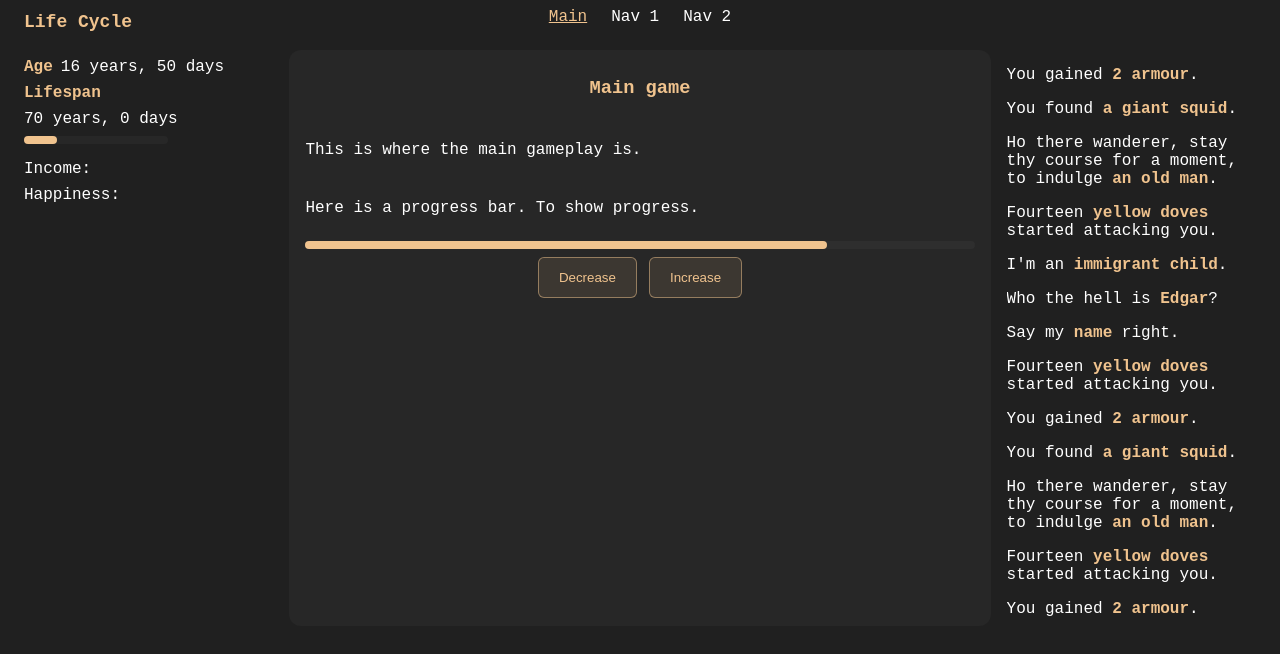
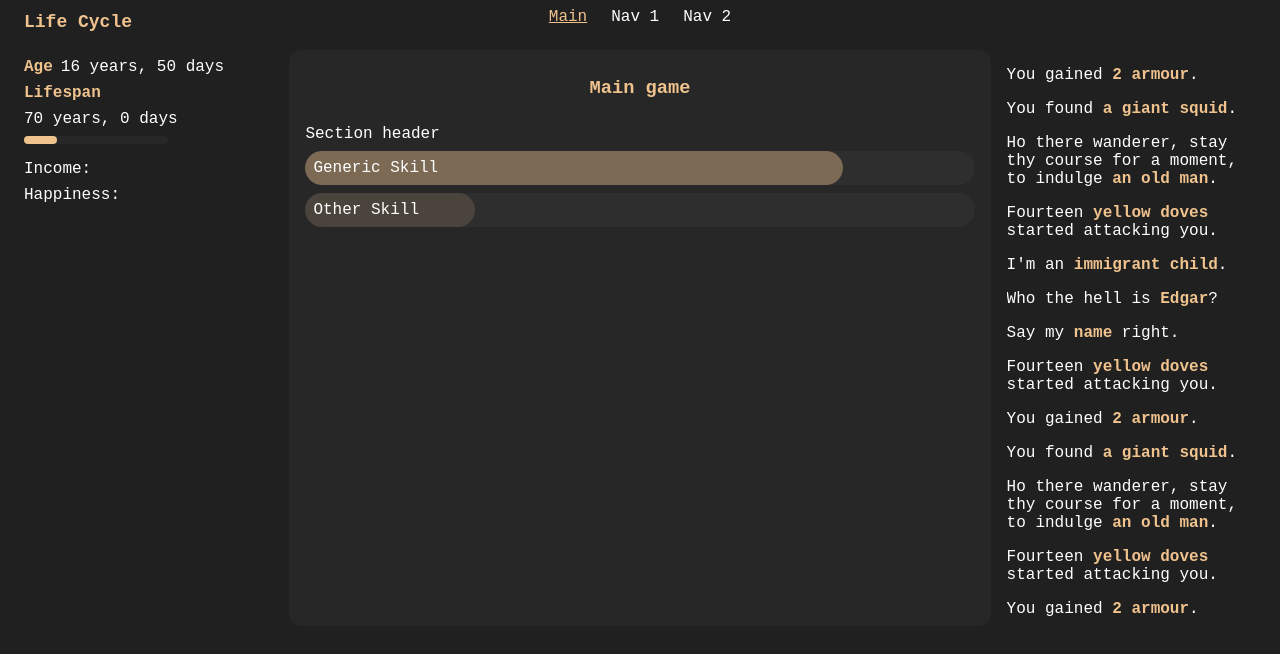
Before and after one commit to MJZwart/life-cycle, a Vue app: page / in a window 1280 px wide. Shown: the top 654 px of the page. Built offline with nearby package versions, Linux system fonts and the light colour scheme.

Commit message:
Start of skill setup

```diff
--- /dev/null
+++ b/src/components/components/SkillBar.vue
@@ -0,0 +1,20 @@
+<template>
+    <div w-full rounded-full bg-white bg-opacity-3>
+        <div :style="`width:${limitedProgress}%`" rounded-full bg-gentle-light bg-opacity-15 p-2 transition-ease-in-out
+            transition-width transition-duration-200 :class="{ 'bg-opacity-40': active }">
+            {{ title }}
+        </div>
+    </div>
+</template>
+
+<script setup lang="ts">
+import { computed } from 'vue';
+
+const { currentProgress, title, active } = defineProps<{ currentProgress: number, title: string, active: boolean }>();
+
+const limitedProgress = computed(() => {
+    if (currentProgress > 100) return 100;
+    if (currentProgress < 0) return 0;
+    return currentProgress;
+})
+</script>
--- /dev/null
+++ b/src/components/skills.ts
@@ -0,0 +1,19 @@
+import { ref } from "vue";
+// When you level up, the new max xp should be
+// Math.round(skill.baseExp * (skill.level + 1) * Math.pow(1.01, skill.level))
+
+interface Skill {
+    currentExp: number,
+    level: number,
+    legacy: number,
+    baseExp: number,
+}
+
+const allSkills = ref<Skill[]>([]);
+
+const learningSkill = ref<Skill>({
+    currentExp: 0,
+    level: 1,
+    legacy: 0,
+    baseExp: 50
+});
--- a/src/components/tabs/Game.vue
+++ b/src/components/tabs/Game.vue
@@ -1,11 +1,9 @@
 <template>
     <h3 flex justify-center text-gentle-light>Main game</h3>
-    <p>This is where the main gameplay is.</p>
-    <p>Here is a progress bar. To show progress.</p>
-    <ProgressBar :current-progress="progress" />
-    <div flex flex-row gap-3 justify-center>
-        <PrimaryButton @click="progress -= 10">Decrease</PrimaryButton>
-        <PrimaryButton @click="progress += 10">Increase</PrimaryButton>
+    <div flex flex-col gap-2>
+        <span>Section header</span>
+        <SkillBar v-for="skill in skills" :current-progress="skill.progress" :title="skill.title"
+            :active="skill.active" />
     </div>
 </template>
 
@@ -13,6 +11,13 @@
 import ProgressBar from '../components/ProgressBar.vue';
 import PrimaryButton from '../components/PrimaryButton.vue';
 import { ref } from 'vue';
+import SkillBar from '../components/SkillBar.vue';
 
-const progress = ref(78);
+const skill = ref({ progress: 78, title: "Generic Skill", active: true });
+const otherSkill = ref({ progress: 23, title: "Other Skill", active: false });
+
+const skills = ref([
+    skill.value,
+    otherSkill.value,
+]);
 </script>
```
